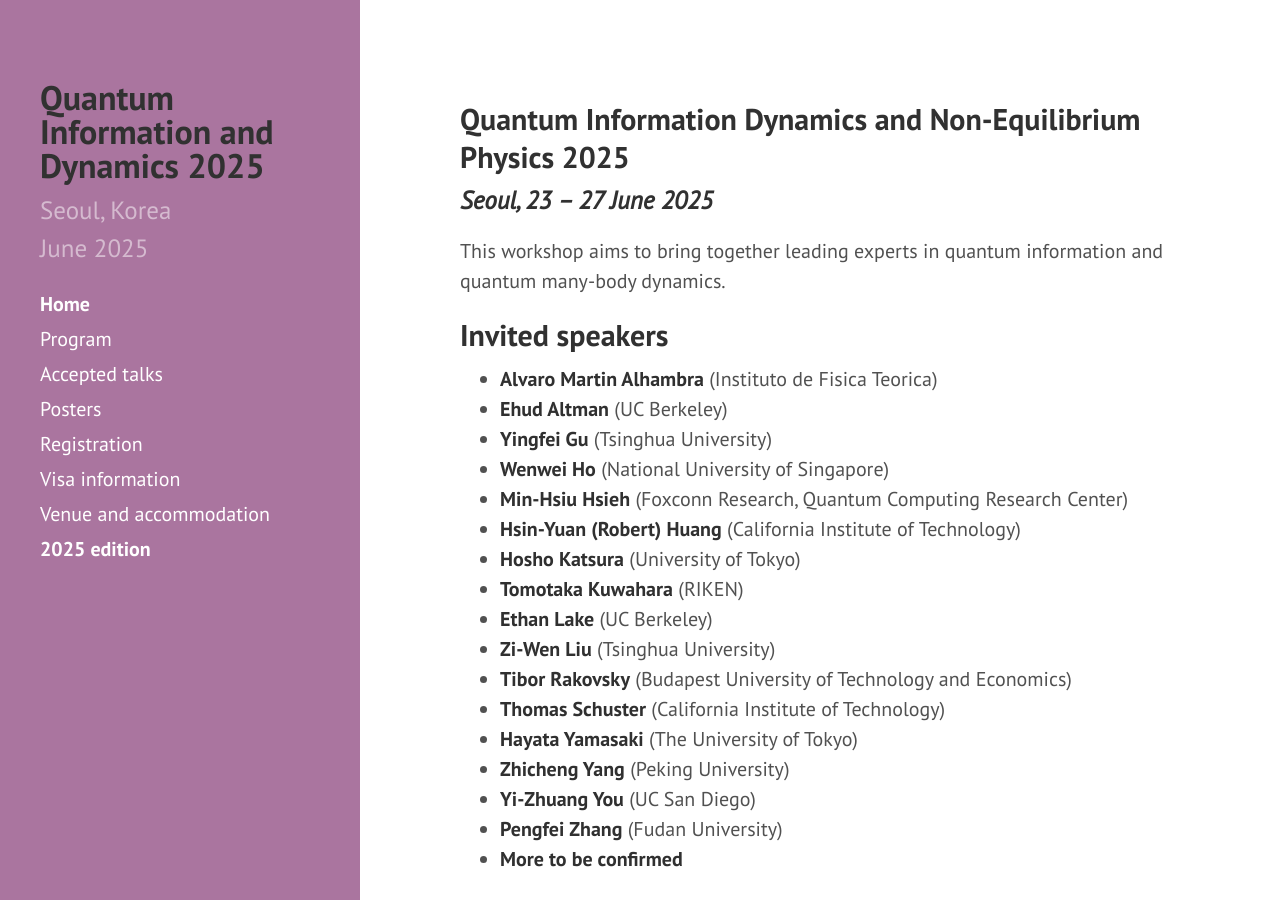
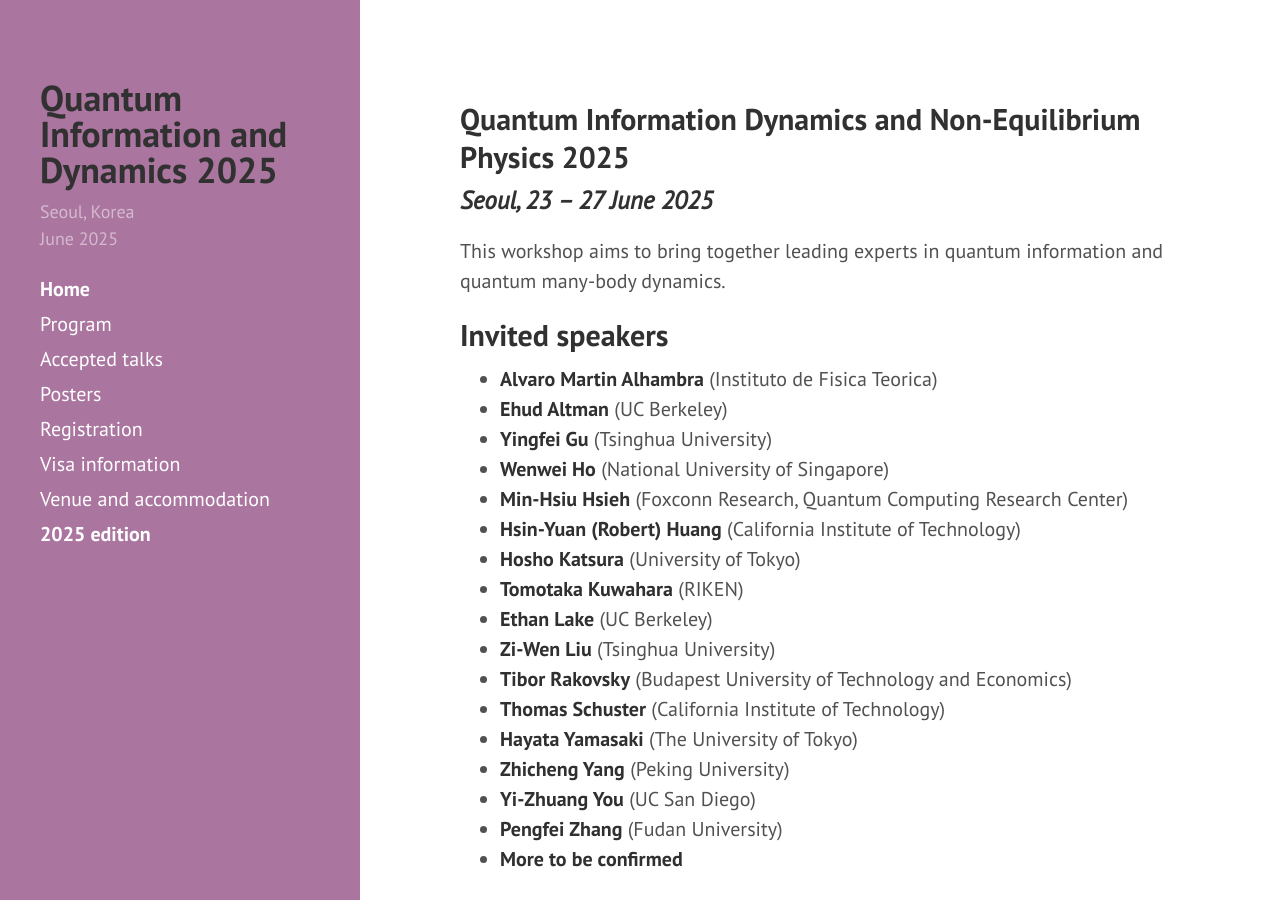
Before and after one commit to yeon-lee/yeon-lee.github.io, a Jekyll site: the page built from index.md, in a window 1280 px wide and 900 px high. Built offline with Jekyll 4.4.1, drawn with Linux system fonts in a browser that asks for light colours; nearby versions of some CDN libraries.

Commit message:
Update head.html

```diff
--- a/_includes/head.html
+++ b/_includes/head.html
@@ -16,6 +16,7 @@
   <link rel="stylesheet" href="{{ 'public/css/hyde.css' | absolute_url }}">
   <link rel="stylesheet" href="https://fonts.googleapis.com/css?family=PT+Sans:400,400italic,700|Abril+Fatface">
 
+  <link rel="stylesheet" href="{{ 'public/css/custom.css' | absolute_url }}">
   <link rel="apple-touch-icon-precomposed" sizes="144x144" href="{{ 'public/apple-touch-icon-144-precomposed.png' | absolute_url }}">
   <link rel="shortcut icon" href="{{ 'public/favicon.ico' | absolute_url }}">
 
```
